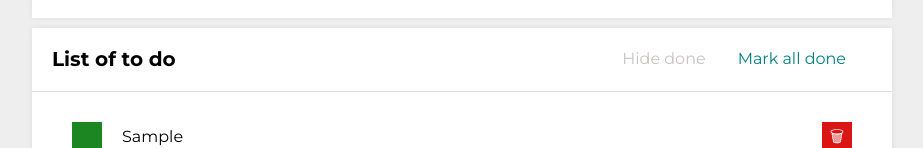
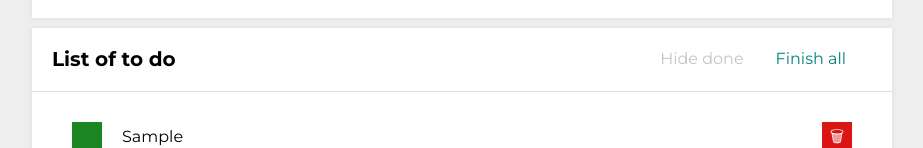
Before and after one commit to SzymonRojek/to-do-list-react, a React (Create React App) app: page / in a window 1280 px wide. Both pictures are taken after typing "Sample" into the empty fields and a click on the button "Add task". Shown: the part 226-374 px from the top of the page, without its empty margins (178-1101 px from the left). Built offline with nearby package versions, Linux system fonts and the light colour scheme.

Commit message:
rename button Mark all done to Finish all, change name of this button in the theme.js properties

```diff
--- a/src/components/Buttons/index.js
+++ b/src/components/Buttons/index.js
@@ -14,7 +14,7 @@ export const Buttons = ({ tasks, hideDone, toggleHideDone, setAllDone }) => (
           onClick={setAllDone}
           disabled={tasks.every( ({ done }) => done)}
         >
-          Mark all done
+          Finish all
         </Button>
       </>
     )}
--- a/src/components/Buttons/styled.js
+++ b/src/components/Buttons/styled.js
@@ -7,7 +7,7 @@ export const Wrapper = styled.div`
 
 export const Button = styled.button`
   margin: 0 20px 0 0;
-  color: ${({ theme }) => theme.color.hideMarkButtons};
+  color: ${({ theme }) => theme.color.hideAndFinishButtons};
   border: none;
   background-color: transparent;
   outline: none;
@@ -15,11 +15,11 @@ export const Button = styled.button`
   transition: color .2s ease-in;
 
   &:hover {
-    color: ${({ theme }) => theme.hover.hideMarkButtons};
+    color: ${({ theme }) => theme.hover.hideAndFinishButtons};
   }
 
   &:active {
-    color: ${({ theme }) => theme.active.hideMarkButtons};
+    color: ${({ theme }) => theme.active.hideAndFinishButtons};
   }
 
   &:disabled {
--- a/src/theme.js
+++ b/src/theme.js
@@ -1,6 +1,6 @@
 export const theme = {
   color: {
-    hideMarkButtons: "teal",
+    hideAndFinishButtons: "teal",
     addButton: "#fff",
     doneButton: "#fff"
   },
@@ -14,12 +14,12 @@ export const theme = {
   },
   hover: {
     addButton: "hsl(180, 100%, 30%)",
-    hideMarkButtons: "hsl(180, 100%, 40%)",
+    hideAndFinishButtons: "hsl(180, 100%, 40%)",
     doneButton: "#05af05",
     removeButton: "hsl(0, 83%, 60%)"
   },
   active: {
-    hideMarkButtons: "hsl(180, 100%, 15%)",
+    hideAndFinishButtons: "hsl(180, 100%, 15%)",
     addButton: "hsl(180, 100%, 35%)"
   },
   disabled: {
```
